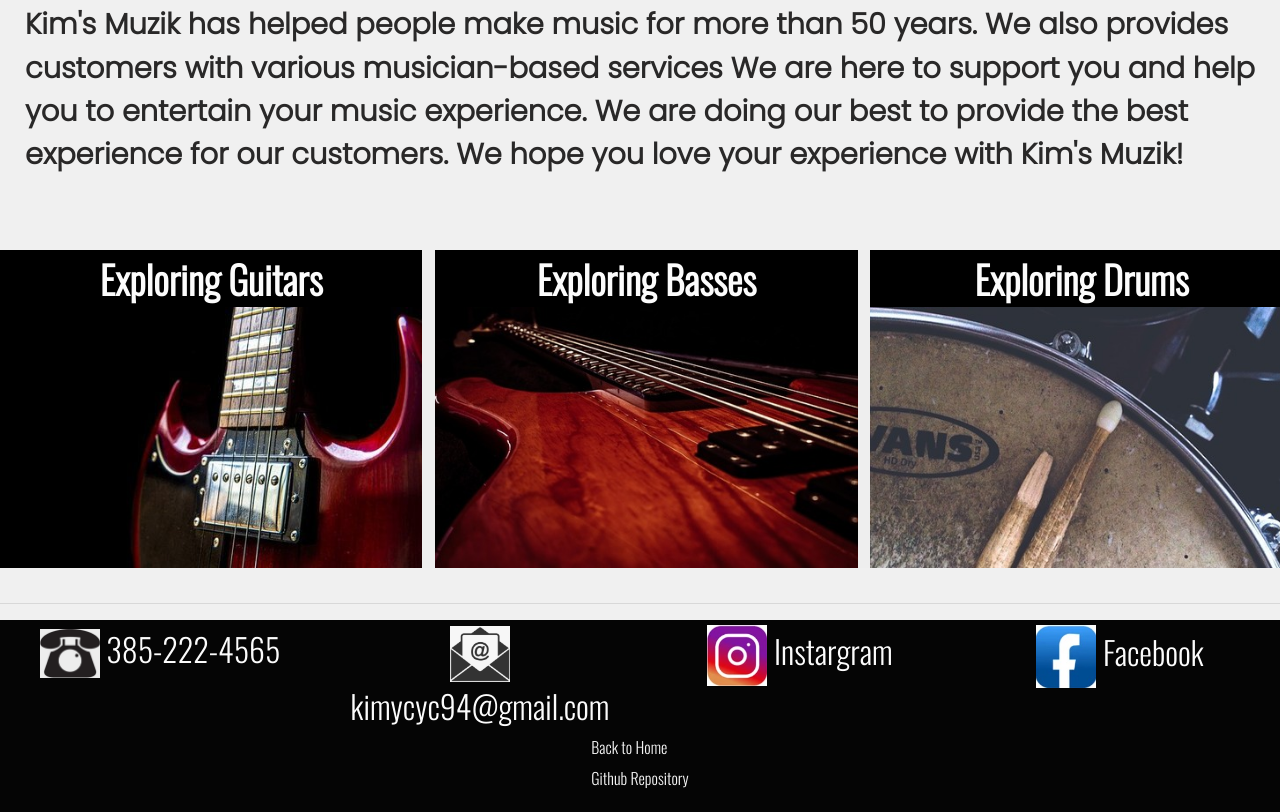
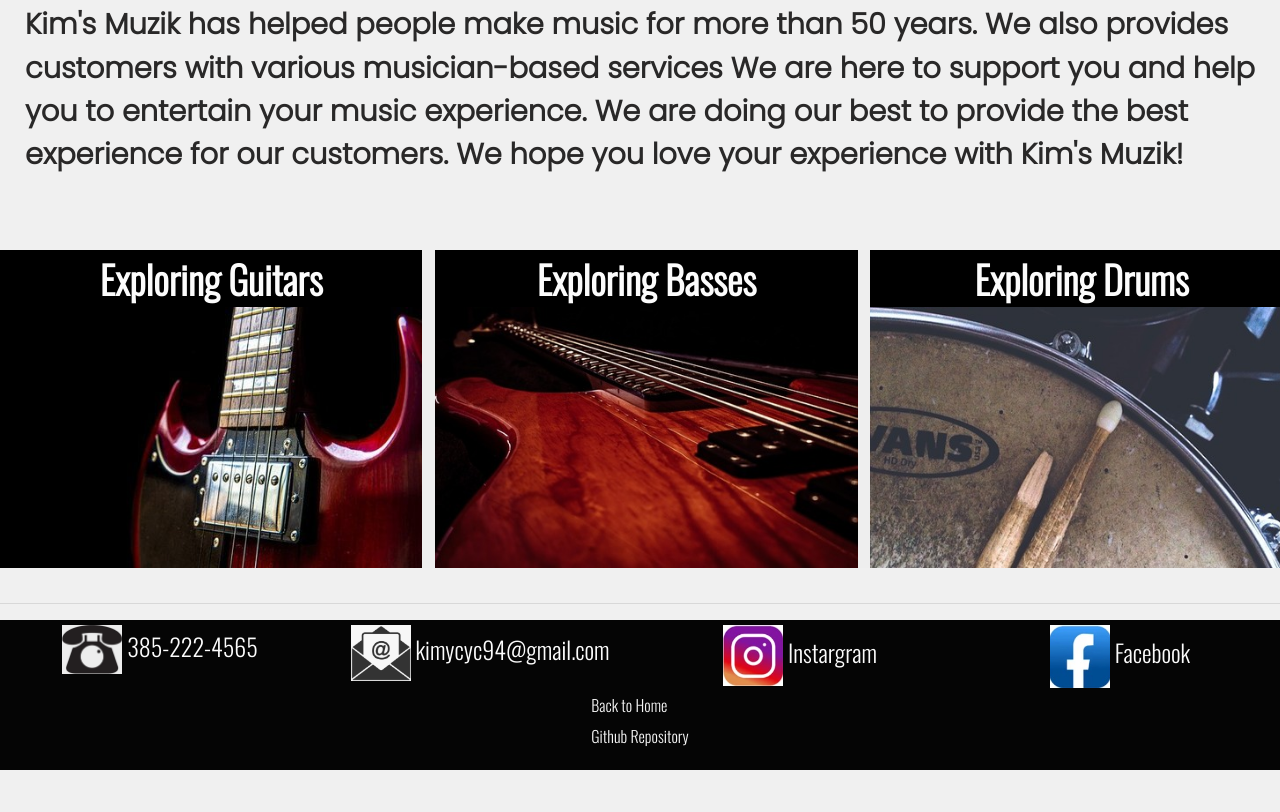
Before and after one commit to kimycyc94/Activitiy-1, a plain HTML site: page index.html in a window 1280 px wide. Shown: the part 1026-1838 px from the top of the page. After the commit the page ends 1796 px from the top, so only its background shows below. Drawn offline with nearby package versions, Linux system fonts and the light colour scheme; a script that the page names is missing; a web font is replaced by a local one.

Commit message:
Update styles.css

```diff
--- a/styles.css
+++ b/styles.css
@@ -472,7 +472,7 @@ body {
     }
 
     .contact-info {
-        font-size: 2em;                                         /*컨텍트 글크기*/
+        font-size: 1.5em;                                         /*컨텍트 글크기*/
         display: flex;
         flex-flow: row;
         justify-content: space-between;
```
